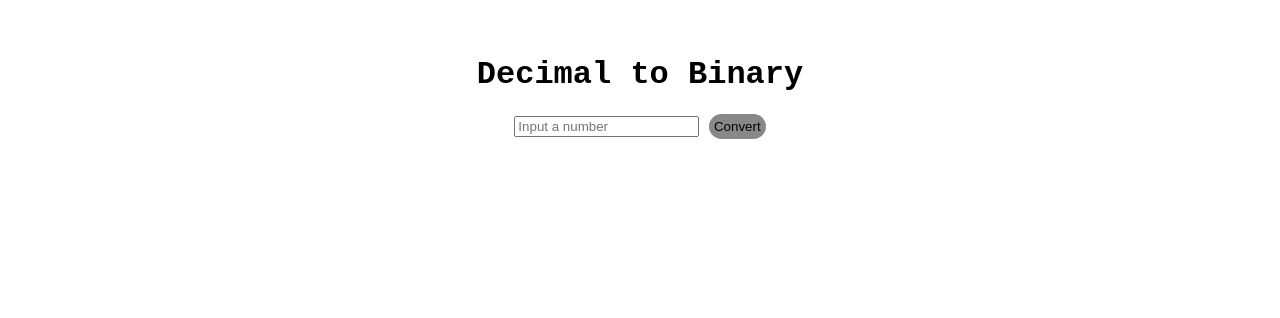
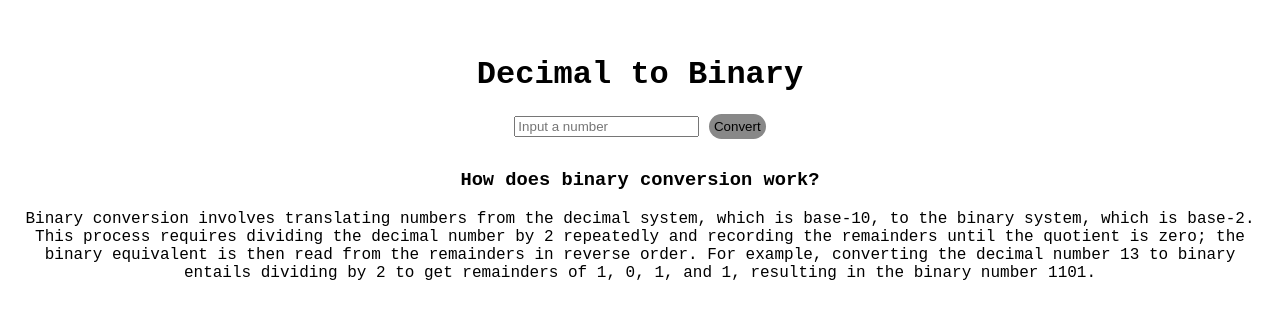
Before and after one commit to isaacbugeja/projects, a plain HTML site: page DecimalToBinary/index.html in a window 1280 px wide. Shown: the part 576-894 px from the top of the page. Drawn offline with Linux system fonts and the light colour scheme.

Commit message:
Updated index.html

```diff
--- a/DecimalToBinary/index.html
+++ b/DecimalToBinary/index.html
@@ -22,6 +22,14 @@
         <div class="output-container">
             <output id="result" for="number-input"></output>
         </div>
+        <div class="explanation">
+            <h3>How does binary conversion work?</h3>
+            <p class="definition">Binary conversion involves translating numbers from the decimal system, which is
+                base-10, to the binary system, which is base-2. This process requires dividing the decimal number by 2
+                repeatedly and recording the remainders until the quotient is zero; the binary equivalent is then read
+                from the remainders in reverse order. For example, converting the decimal number 13 to binary entails
+                dividing by 2 to get remainders of 1, 0, 1, and 1, resulting in the binary number 1101.</p>
+        </div>
     </main>
     <script src="script.js"></script>
 </body>
```
